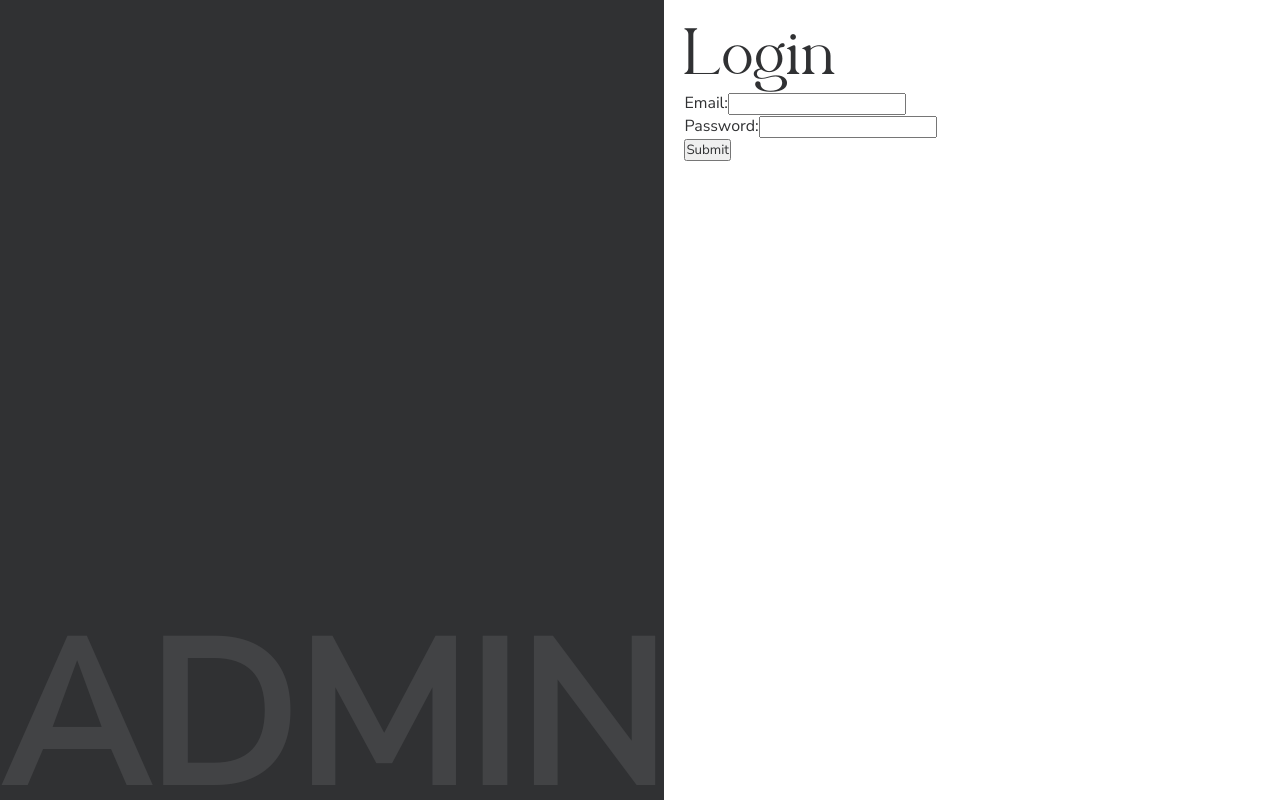
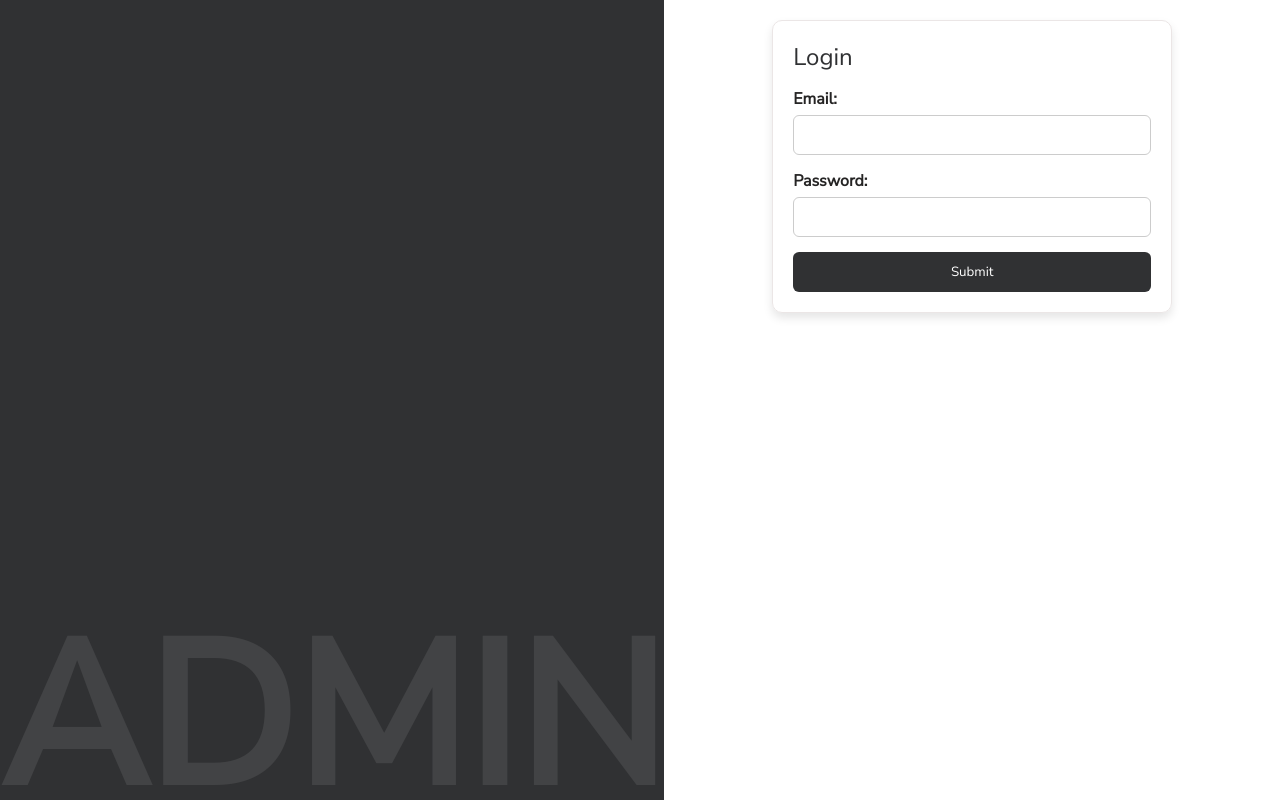
Before and after one commit to JulieVanHoudenhove/sae501, a React (Vite) app in the folder frontend/: page /admin/login in a window 1280 px wide. Built offline with nearby package versions, Linux system fonts and the light colour scheme.

Commit message:
feat: change bo login

```diff
--- a/frontend/src/pages/admin/Login.jsx
+++ b/frontend/src/pages/admin/Login.jsx
@@ -22,7 +22,7 @@ function LoginPage() {
             const response = await login(formData);
             if (response.data) {
                 localStorage.setItem('access_token', response.data.accessToken)
-                navigate(`/admin`)
+                location.reload()
             }
         } catch (error) {
             console.error('Error:', error);
@@ -30,10 +30,10 @@ function LoginPage() {
     };
 
     return (
-        <div>
-            <h1>Login</h1>
-            <form onSubmit={handleSubmit}>
-                <div>
+        <div className="login">
+            <form onSubmit={handleSubmit} className="admin-container-form">
+                <h2>Login</h2>
+                <div className="admin-container-input">
                     <label>Email:</label>
                     <input
                         type="email"
@@ -43,7 +43,7 @@ function LoginPage() {
                         required
                     />
                 </div>
-                <div>
+                <div className="admin-container-input">
                     <label>Password:</label>
                     <input
                         type="password"
@@ -52,7 +52,7 @@ function LoginPage() {
                         onChange={handleInputChange}
                     />
                 </div>
-                <button type="submit">Submit</button>
+                <button type="submit" className="admin-main-button">Submit</button>
             </form>
         </div>
     );
```
